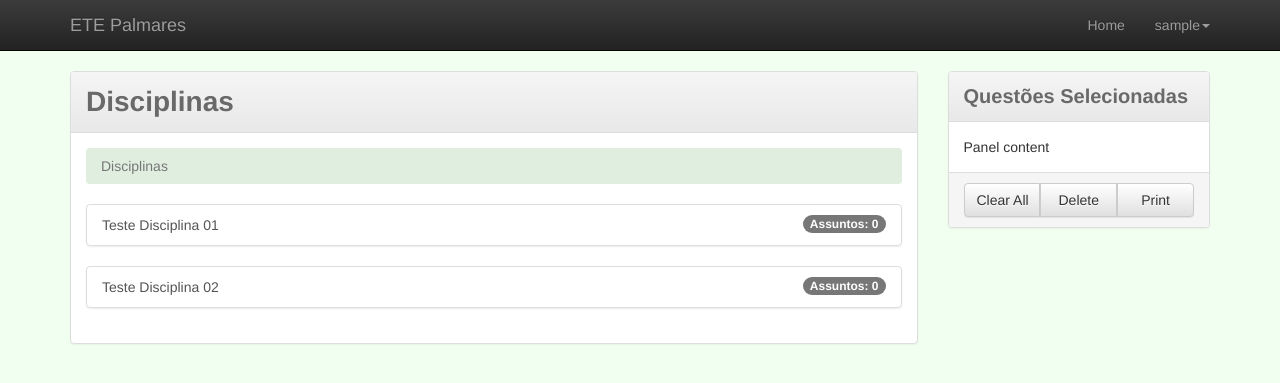
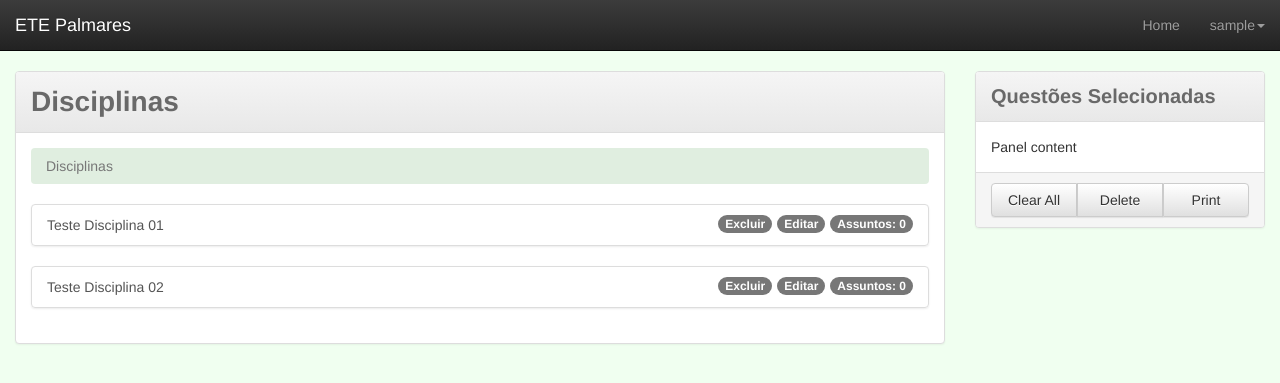
Before and after one commit to kelmendes/SGQ-ETE, a PHP site: page /home.php in a window 1280 px wide. Shown: the top 383 px of the page. Run offline with PHP 8.4, Linux system fonts and the light colour scheme; the visitor is signed in with stand-in values (Sample User, id 1); data comes from the database, SQL or seed files in the repository; data that the repository does not hold is empty.

Commit message:
container_fluid && password updare resolve
add container_fluid and resolvendo problema na atualização de senha

```diff
--- a/assunto.php
+++ b/assunto.php
@@ -29,7 +29,7 @@
         <?php include './template/navbar.php'; ?>
 
         <!-- END NAV BAR -->
-        <div class="container">
+        <div class="container-fluid">
              <div class="row" >
                   <div class="col-md-9">
                         <div class="panel  panel-default">
--- a/function/profile_password.php
+++ b/function/profile_password.php
@@ -16,12 +16,15 @@
 		if (strlen($user_senha_new) > 20 or strlen($user_senha_confirm) > 20){
 			$_SESSION['erro_msg_PASSWORD'] = "Sua senha ultrapassa o limite aceito pelo sistema!";
 			header('Location: ../profile');
+			exit;
 		}
 
 		// VERIFICANDO SE AS SENHAS SÃO IGUAIS
-		if ($user_senha_new!=  $user_senha_confirm){
+		if ($user_senha_new !=  $user_senha_confirm){
 			$_SESSION['erro_msg_PASSWORD'] = "As senhas informadas não são iguais!";
 			header('Location: ../profile');
+			exit;
+
 		}
 
 		// ESTANCIANDO A CLASS
--- a/home.php
+++ b/home.php
@@ -24,7 +24,7 @@
         <!-- ADICIONANDO A NAV BAR -->
         <?php include './template/navbar.php'; ?>
 
-        <div class="container">
+        <div class="container-fluid">
             <div class="row" >
                 <div class="col-md-9">
                     <div class="panel panel-default">
@@ -48,6 +48,13 @@
                                                 Assuntos:
                                                 <?php echo $rows_disciplinas['disciplina_total_assunto']; ?>
                                             </span>
+                                            <span class="badge">
+                                                Editar
+                                            </span>
+                                            <span class="badge">
+                                                Excluir
+                                            </span>
+
                                             <?php echo ucwords(strtolower($rows_disciplinas['disciplina_nome'])); ?>
                                         </a>
                                     </ul>
--- a/newQuestão.php
+++ b/newQuestão.php
@@ -15,7 +15,7 @@
         <?php include './template/navbar.php'; ?>
 
         <!-- END NAV BAR -->
-        <div class="container">
+        <div class="container-fluid">
              <div class="row" >
                   <div class="col-md-9">
                     <div class="jumbotron">
--- a/profile.php
+++ b/profile.php
@@ -29,7 +29,7 @@
         <!-- ADICIONANDO A NAV BAR -->
         <?php include './template/navbar.php'; ?>
 
-        <div class="container">
+        <div class="container-fluid">
              <div class="row" >
                 <!-- PARTE DE DADOS DA CONTA -->
                 <div class="col-md-7 ">
--- a/questões.php
+++ b/questões.php
@@ -31,7 +31,7 @@
         <?php include './template/navbar.php'; ?>
 
         <!-- END NAV BAR -->
-        <div class="container">
+        <div class="container-fluid">
             <div class="row" >
                 <div class="col-md-9">
                     <div class="panel  panel-default">
--- a/template/navbar.php
+++ b/template/navbar.php
@@ -1,6 +1,6 @@
         <!-- ======= NAV BAR =========-->
         <nav class="navbar navbar-inverse navbar-static-top">
-            <div class="container">
+            <div class="container-fluid">
                 <a class="navbar-brand" href="#">ETE Palmares</a>
                 <ul class="nav navbar-nav navbar-right">
                     <li><a href="./home">Home</a></li>
```
